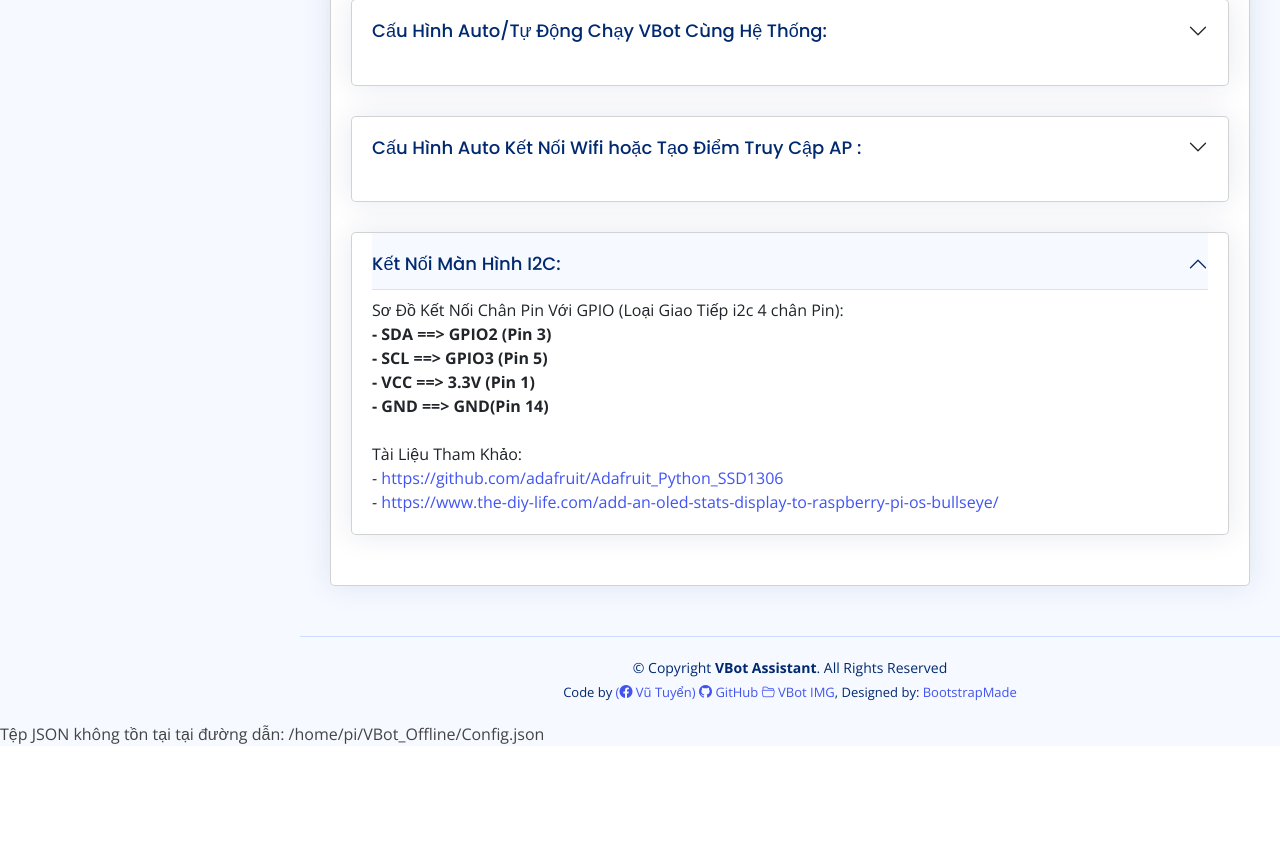
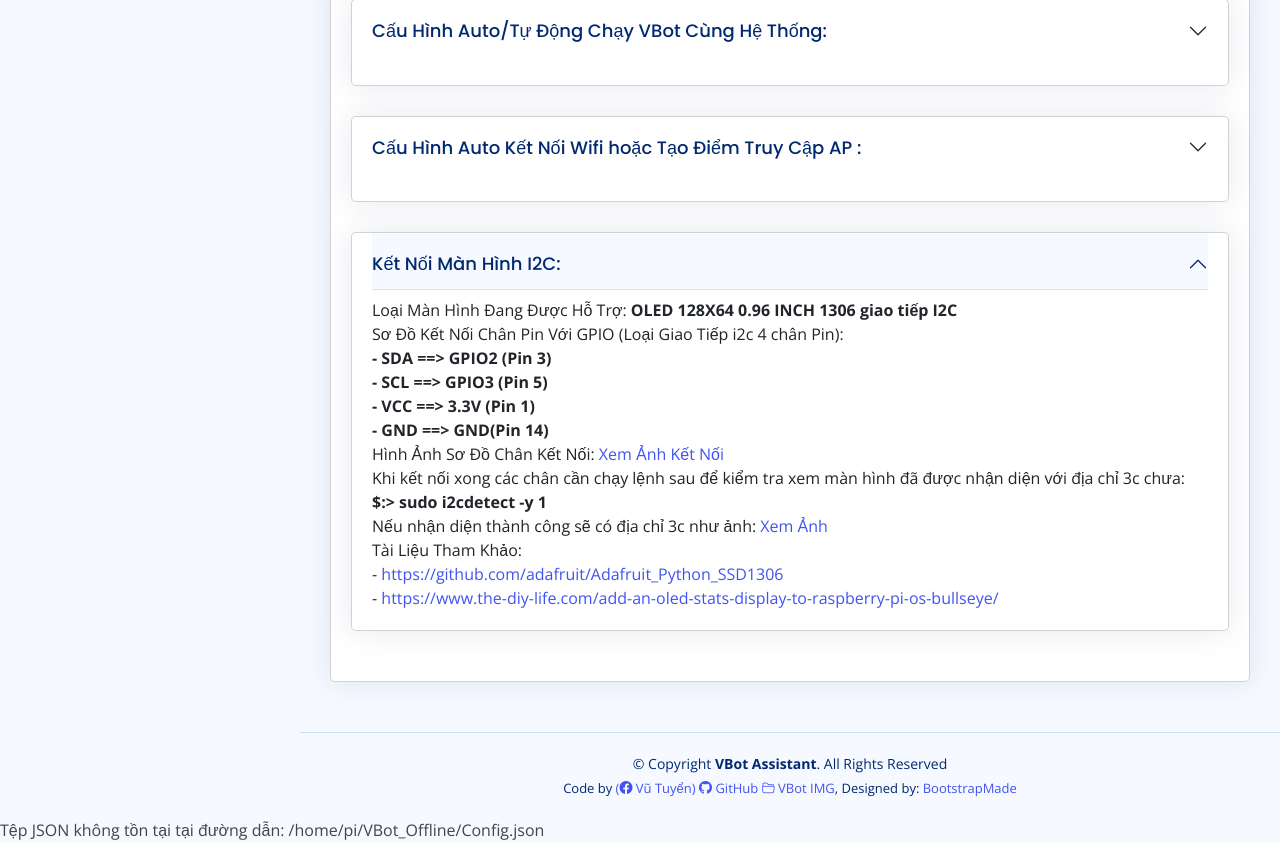
Before and after one commit to marion001/VBot_Offline, a PHP site: page /FAQ.php in a window 1280 px wide, after a click on "Kết Nối Màn Hình I2C:". Shown: the part 1086-1928 px from the top of the page. Before the commit the page ends 1830 px from the top, so only its background shows below. Run offline with PHP 8.4, Linux system fonts and the light colour scheme; data that the repository does not hold is empty; some libraries are stand-ins or nearby versions.

Commit message:
first commit

```diff
--- a/html/FAQ.php
+++ b/html/FAQ.php
@@ -329,13 +329,20 @@ Cấu Hình Auto Kết Nối Wifi hoặc Tạo Điểm Truy Cập AP :
 <h5 class="card-title accordion-button collapsed" type="button" data-bs-toggle="collapse" data-bs-target="#collapse_button_oled_i2c" aria-expanded="false" aria-controls="collapse_button_oled_i2c">
 Kết Nối Màn Hình I2C:</h5>
 <div id="collapse_button_oled_i2c" class="accordion-collapse collapse" aria-labelledby="headingThree" data-bs-parent="#collapse_button_oled_i2c">
+Loại Màn Hình Đang Được Hỗ Trợ: <b>OLED 128X64 0.96 INCH 1306 giao tiếp I2C</b><br/>
 Sơ Đồ Kết Nối Chân Pin Với GPIO (Loại Giao Tiếp i2c 4 chân Pin):<br/>
 <b>
 - SDA ==> GPIO2 (Pin 3)<br/>
 - SCL ==> GPIO3 (Pin 5)<br/>
 - VCC ==> 3.3V (Pin 1)<br/>
 - GND ==> GND(Pin 14)<br/>
-</b><br/>
+</b>
+Hình Ảnh Sơ Đồ Chân Kết Nối: <a href="https://github.com/user-attachments/assets/655e0b0a-4891-4a6f-aab8-19c5feb139ed" target="_bank"> Xem Ảnh Kết Nối</a><br/>
+Khi kết nối xong các chân cần chạy lệnh sau để kiểm tra xem màn hình đã được nhận diện với địa chỉ 3c chưa:<br/>
+<b>$:> sudo i2cdetect -y 1</b><br/>
+Nếu nhận diện thành công sẽ có địa chỉ 3c như ảnh: <a href="https://github.com/user-attachments/assets/7aa88c10-7763-422d-ac48-1ad31339fe6f" target="_bank">Xem Ảnh</a>
+
+<br/>
 Tài Liệu Tham Khảo:<br/>
 - <a href="https://github.com/adafruit/Adafruit_Python_SSD1306" target="_bank">https://github.com/adafruit/Adafruit_Python_SSD1306</a><br/>
 - <a href="https://www.the-diy-life.com/add-an-oled-stats-display-to-raspberry-pi-os-bullseye/" target="_bank">https://www.the-diy-life.com/add-an-oled-stats-display-to-raspberry-pi-os-bullseye/</a>
```
